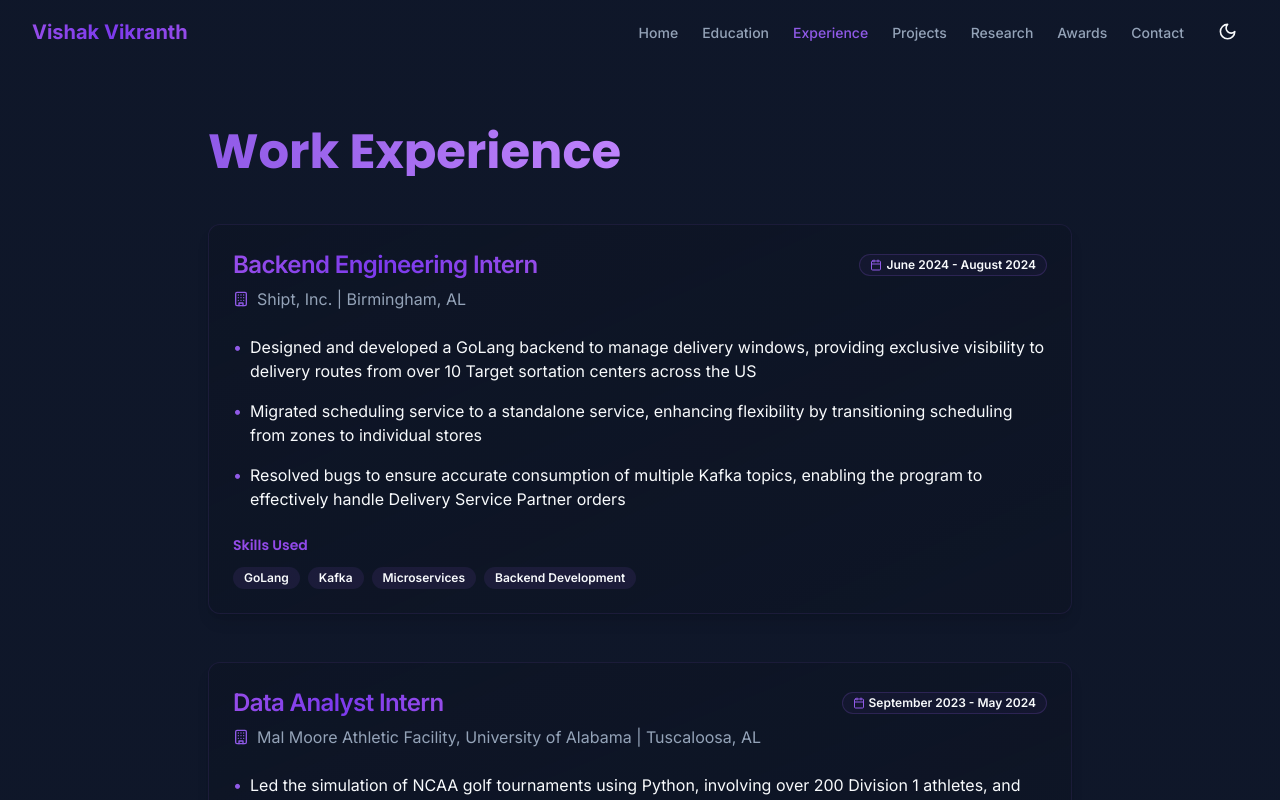
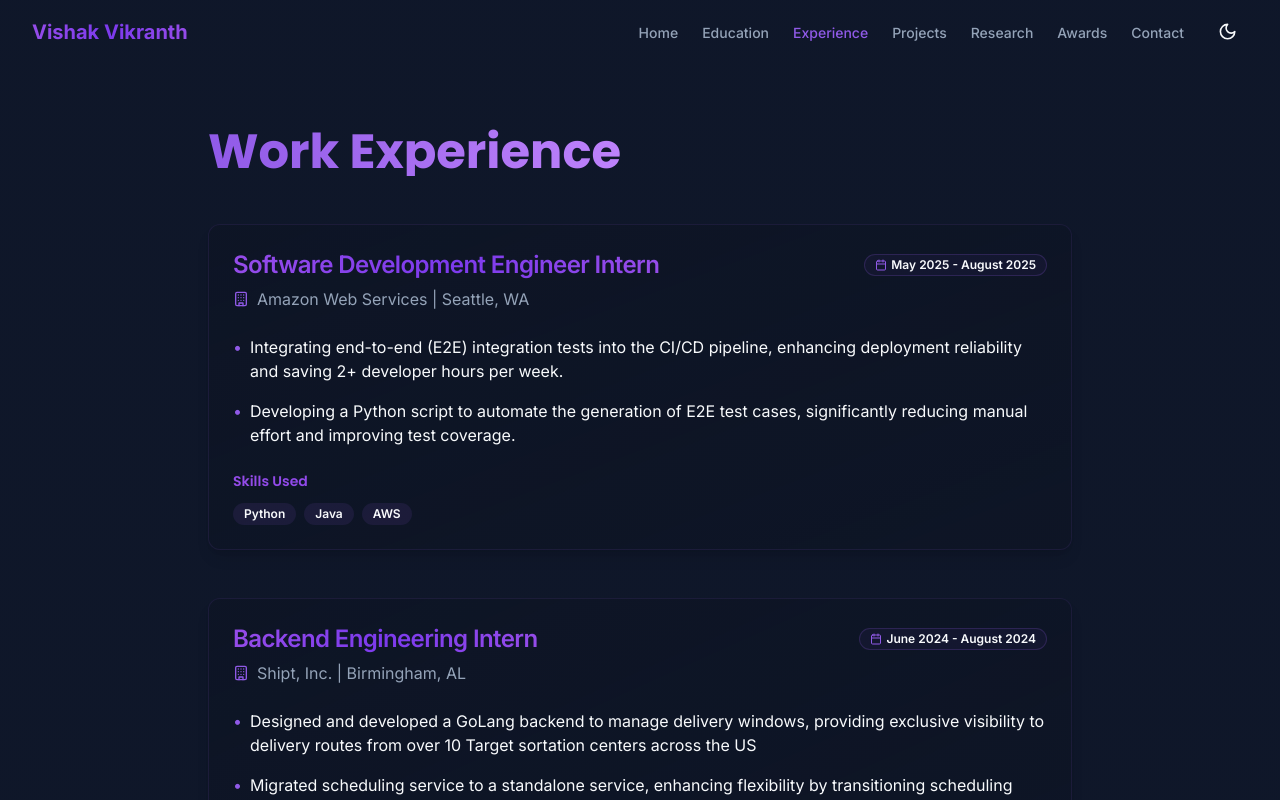
Before and after one commit to Vishak-V/Portfolio, a Next.js app: page /experience in a window 1280 px wide. Shown: the top 800 px of the page. Built offline with nearby package versions, Linux system fonts and the light colour scheme.

Commit message:
update with current experience at Amazon

```diff
--- a/app/awards/page.tsx
+++ b/app/awards/page.tsx
@@ -14,6 +14,19 @@ export default function AwardsPage() {
       </motion.div>
 
       <div className="grid grid-cols-1 gap-8">
+      <motion.div
+          initial={{ opacity: 0, y: 20 }}
+          animate={{ opacity: 1, y: 0 }}
+          transition={{ duration: 0.5, delay: 0.2 }}
+        >
+          <AwardCard
+            icon={<Trophy className="h-10 w-10 text-yellow-500" />}
+            title="UA Innovate"
+            description="First Place in Full Stack Development"
+            details="•	Built an office supply and request management platform using agentic workflows to automate tasks and significantly reduce administrative overhead."
+          />
+        </motion.div>
+
         <motion.div
           initial={{ opacity: 0, y: 20 }}
           animate={{ opacity: 1, y: 0 }}
--- a/app/experience/page.tsx
+++ b/app/experience/page.tsx
@@ -13,6 +13,24 @@ export default function ExperiencePage() {
       </motion.div>
 
       <div className="space-y-12">
+      <motion.div
+          initial={{ opacity: 0, y: 20 }}
+          animate={{ opacity: 1, y: 0 }}
+          transition={{ duration: 0.5, delay: 0.4 }}
+        >
+          <ExperienceCard
+            title="Software Development Engineer Intern"
+            company="Amazon Web Services"
+            location="Seattle, WA"
+            period="May 2025 - August 2025"
+            description={[
+              "Integrating end-to-end (E2E) integration tests into the CI/CD pipeline, enhancing deployment reliability and saving 2+ developer hours per week.",
+              "Developing a Python script to automate the generation of E2E test cases, significantly reducing manual effort and improving test coverage.",
+            ]}
+            skills={["Python", "Java", "AWS"]}
+          />
+        </motion.div>
+
         <motion.div
           initial={{ opacity: 0, y: 20 }}
           animate={{ opacity: 1, y: 0 }}
--- a/app/resume/page.tsx
+++ b/app/resume/page.tsx
@@ -69,6 +69,23 @@ export default function ResumePage() {
                 <h3 className="text-xl font-bold mb-4 border-b border-primary/10 pb-2 text-gradient">
                   WORK EXPERIENCE
                 </h3>
+
+                <div className="ml-4 mb-6">
+                  <div className="flex flex-col md:flex-row justify-between mb-2">
+                    <h4 className="font-semibold">Software Development Engineer Intern</h4>
+                    <span>May 2025-August 2025</span>
+                  </div>
+                  <p className="italic mb-2">Amazon Web Services, Seattle, WA</p>
+                  <ul className="list-disc ml-6 space-y-2 text-muted-foreground">
+                    <li>
+                    Integrating end-to-end (E2E) integration tests into the CI/CD pipeline, enhancing deployment reliability and saving 2+ developer hours per week.
+                    </li>
+                    <li>
+                      Developed a Python script to automate the generation of E2E test cases, significantly reducing
+                      manual effort and improving test coverage
+                    </li>
+                  </ul>
+                </div>
 
                 <div className="ml-4 mb-6">
                   <div className="flex flex-col md:flex-row justify-between mb-2">
```
Also changed, not shown: 1 other file (tests, documents, lock files or other folders).
